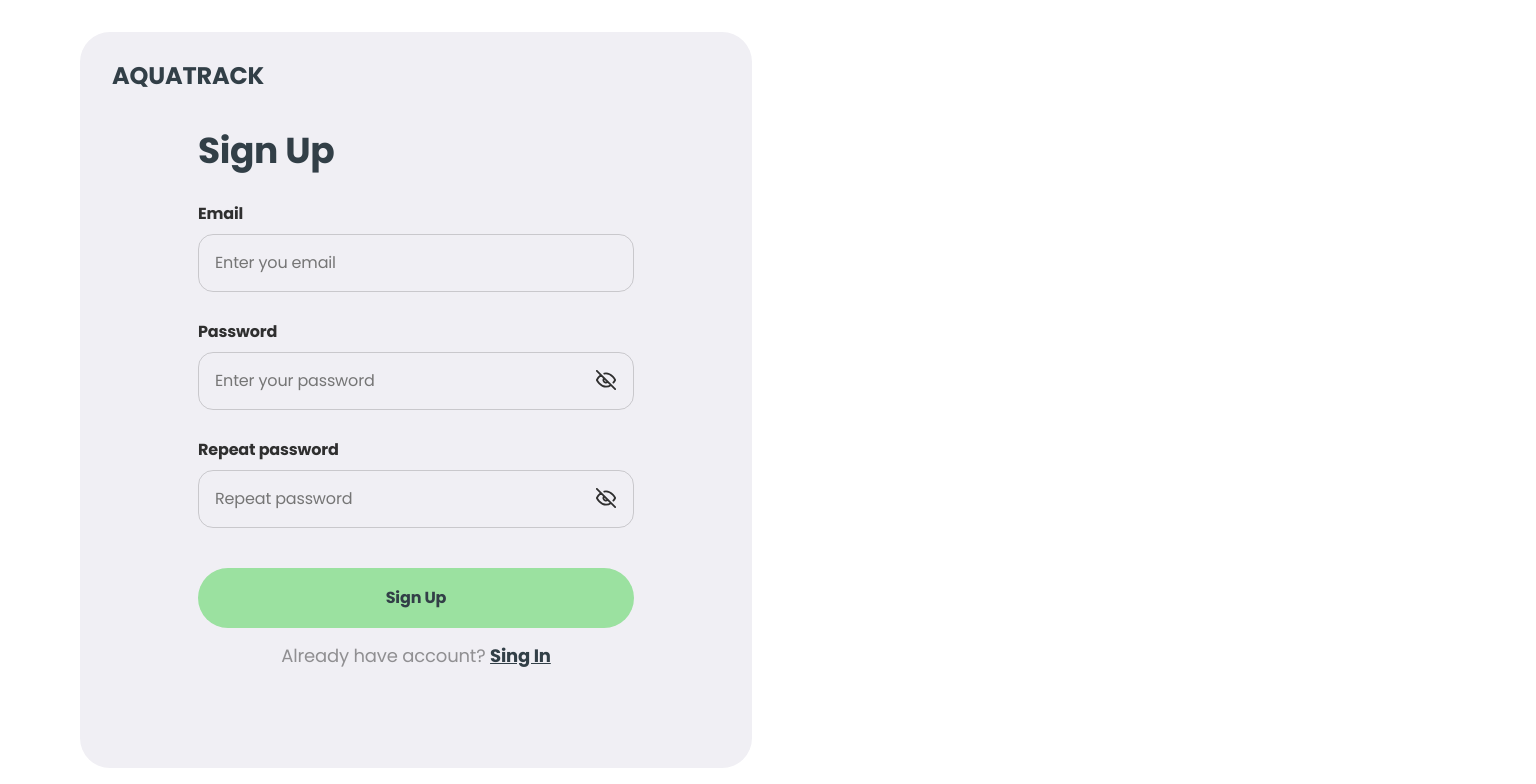
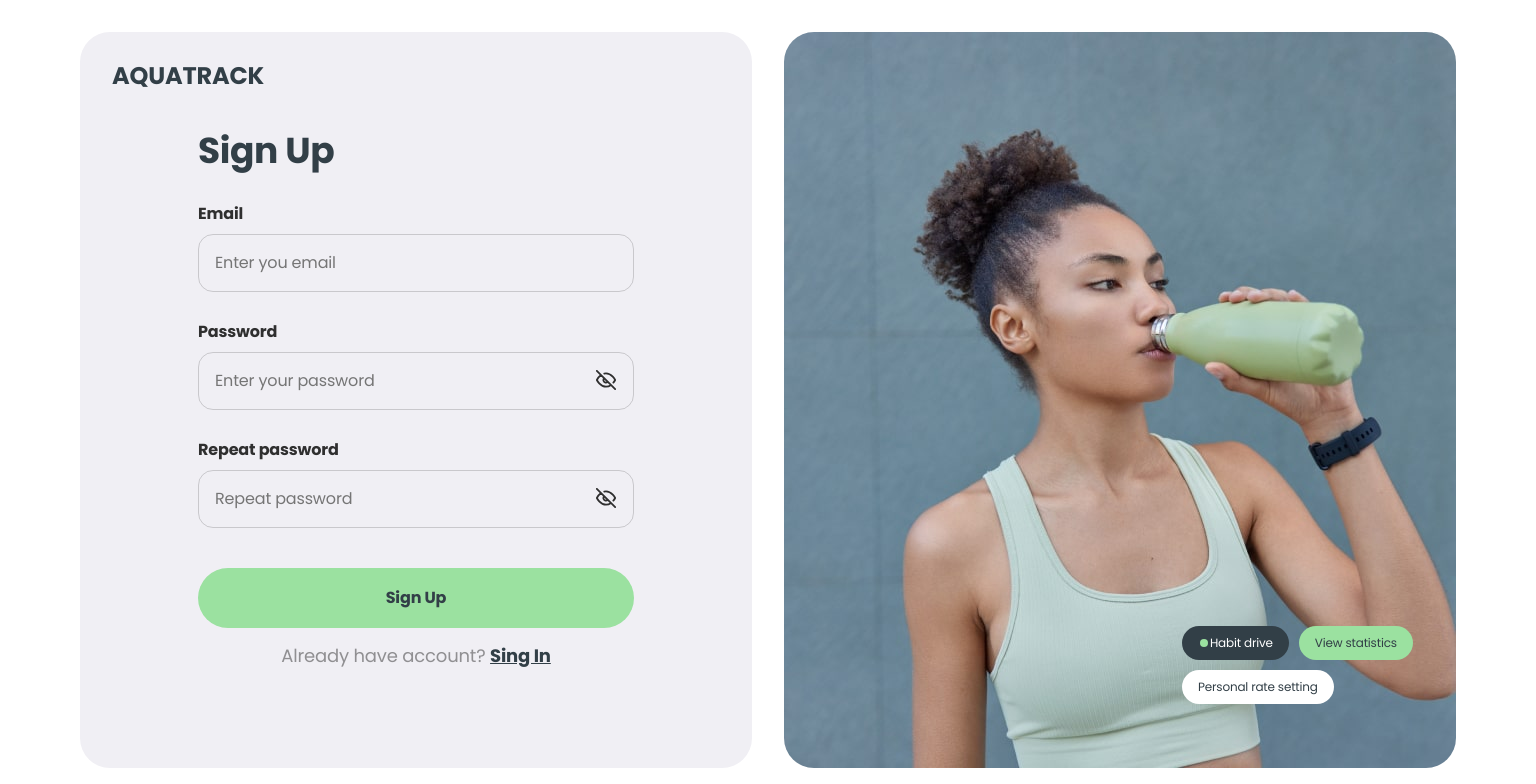
Before and after one commit to Vanlsh/project-AquaTrack-front, a React (Vite) app: page /signup in a window 1536 px wide. Shown: the top 784 px of the page. Built offline with nearby package versions, Linux system fonts and the light colour scheme.

Commit message:
add advantagesection and update input

```diff
--- a/src/components/SignUpForm/SignUpForm.module.css
+++ b/src/components/SignUpForm/SignUpForm.module.css
@@ -46,6 +46,10 @@
 
 .signUpInput:focus {
   border: 1px solid rgba(47, 47, 47, 0.4);
+  font-size: 16px;
+  line-height: 1.5;
+  letter-spacing: -0.01em;
+  color: var(--color-font-second);
 }
 
 .signUpInputError {
--- a/src/pages/SignUpPage/SignUpPage.jsx
+++ b/src/pages/SignUpPage/SignUpPage.jsx
@@ -1,9 +1,12 @@
 import SignUpForm from "../../components/SignUpForm/SignUpForm";
 import SignFormWrapper from "../../components/SignFromWrapper/SignFormWrapper";
 import SignFormFooter from "../../components/SignFormFooter/SignFormFooter";
+import AdvantagesSection from "../../components/AdvantagesSection/AdvantagesSection";
+import styles from "./SignUpPage.module.css";
 
 const SignUpPage = () => {
   return (
+    <div className={styles.signUpPage}>
       <SignFormWrapper>
         <SignUpForm />
         <SignFormFooter
@@ -12,6 +15,10 @@ const SignUpPage = () => {
           linkName="Sing In"
         />
       </SignFormWrapper>
+      <div className={styles.signUpPageRight}>
+        <AdvantagesSection />
+      </div>
+    </div>
   );
 };
 
--- a/src/pages/SignUpPage/SignUpPage.module.css
+++ b/src/pages/SignUpPage/SignUpPage.module.css
@@ -0,0 +1,19 @@
+.signUpPage {
+  display: flex;
+  flex-direction: column;
+  width: 100%;
+}
+
+.signUpPageRight {
+  display: none;
+}
+
+@media screen and (min-width: 1440px) {
+  .signUpPage {
+    flex-direction: row;
+    gap: 32px;
+  }
+  .signUpPageRight {
+    display: block;
+  }
+}
```
Lines whose indentation alone changed are shown as unchanged.
